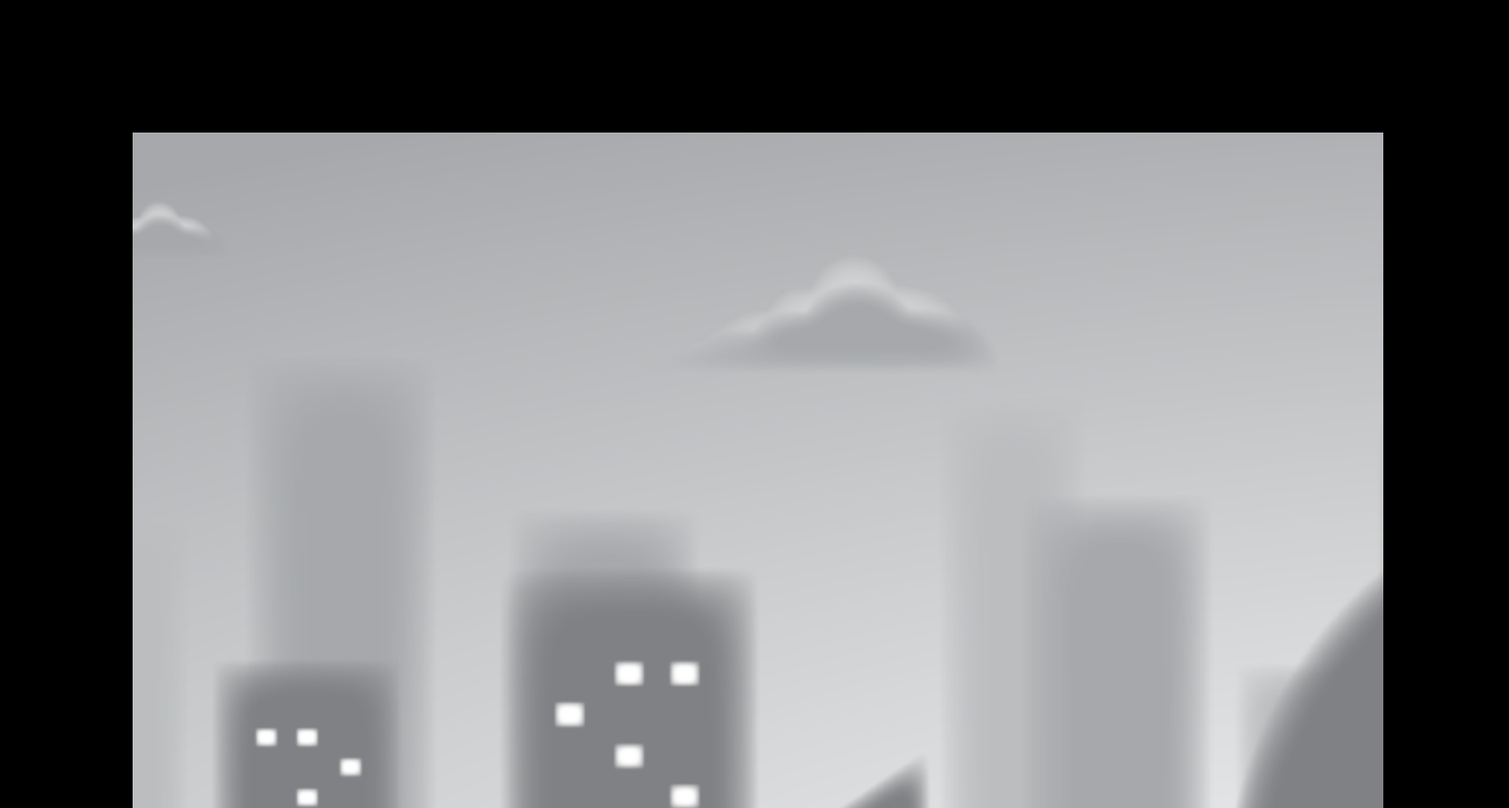
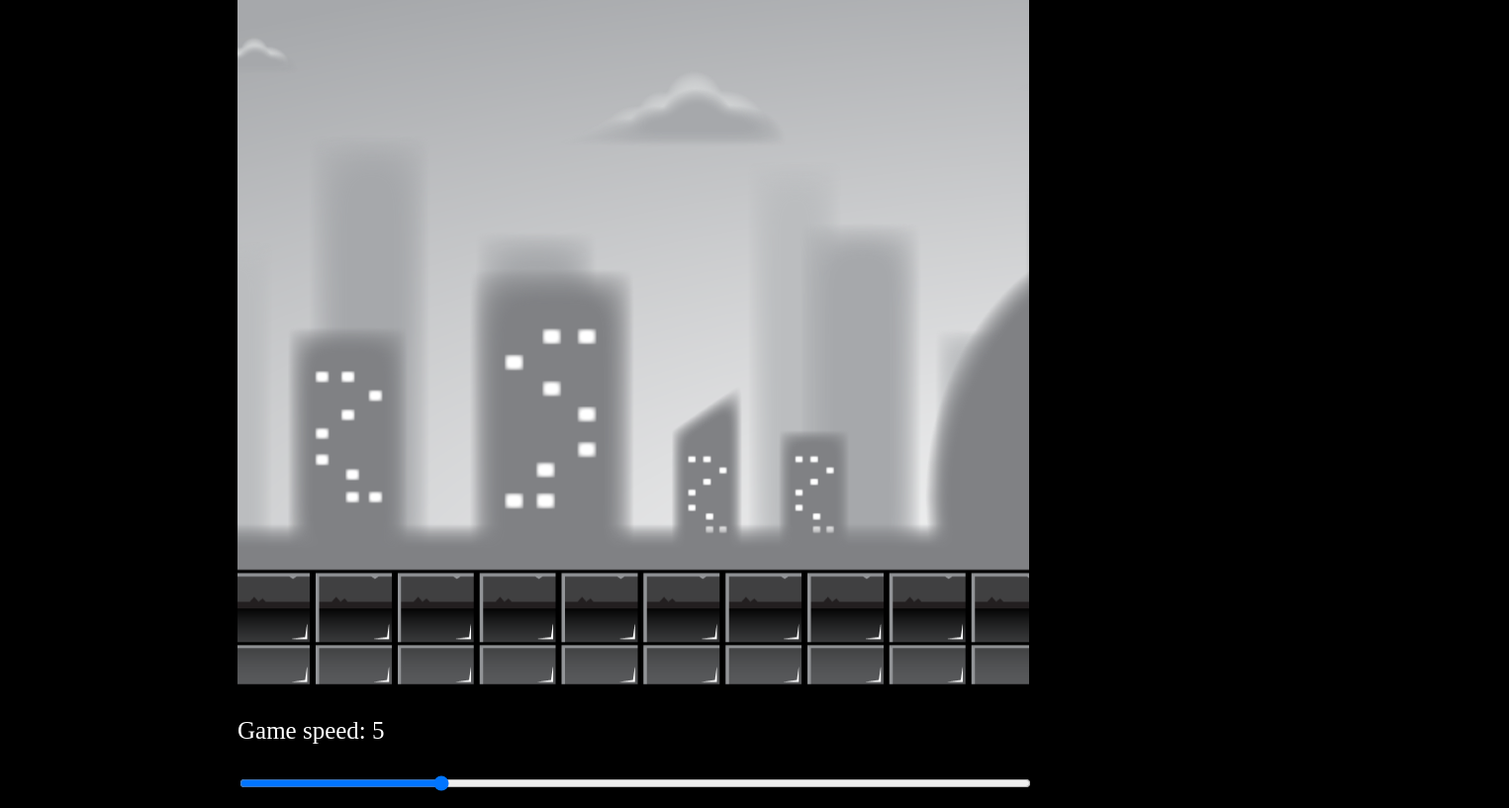
Before and after one commit to velleity92/super-duper-octo-carnival, a plain HTML site: page index.html in a window 1280 px wide. Shown: the top 817 px of the page at 99% size, 1525 px wide, since content can reach past the window. Drawn offline with Linux system fonts and the light colour scheme; animation ran at ten frames a second.

Commit message:
Add files via upload

```diff
--- a/style.css
+++ b/style.css
@@ -3,17 +3,18 @@ body {
 }
 
 #container {
-    position: center;
-    padding: 10%;
-    width: 100%;
-    transform: translate (-50%, -50%);
+    position: absolute;
+    width: 800px;
+    transform: translate(-50%, -50%);
+    top: 50%;
+    left: 50%;
     font-size: 25px;
 }
 
 #canvas1 {
     position: relative;
-    width: 100%;
-    height: 100%;
+    width: 800px;
+    height: 700px;
 }
 
 #slider {
```
